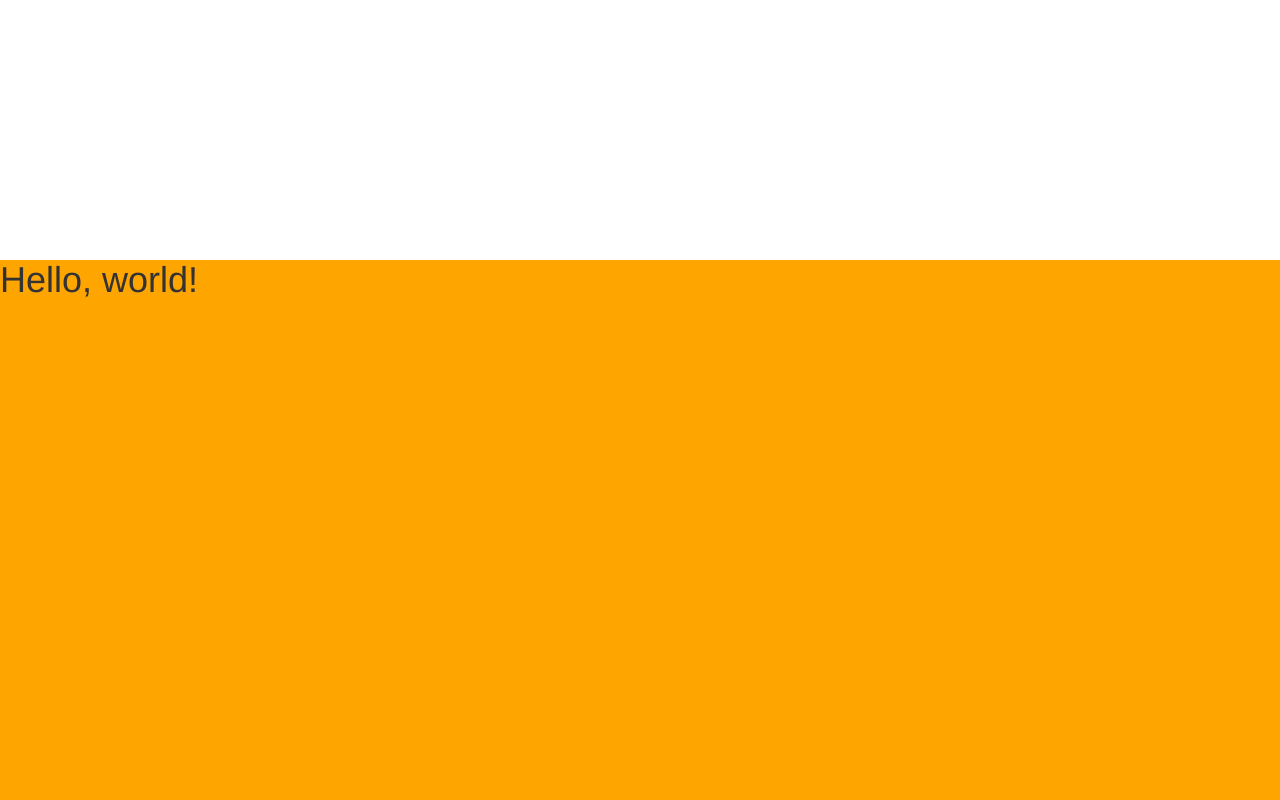
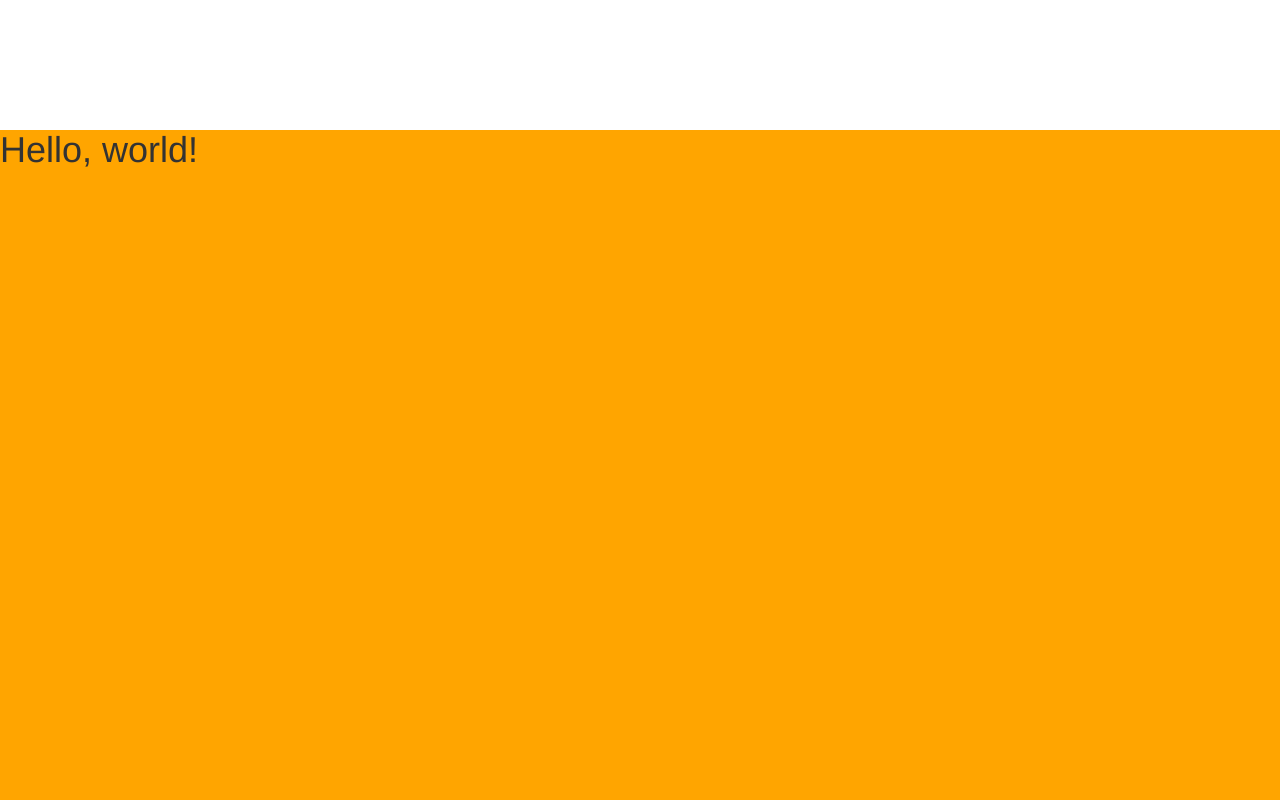
Before and after one commit to chkry/chkry-com, a plain HTML site: page index.html in a window 1280 px wide. Shown: the part 1500-2300 px from the top of the page. Drawn offline with nearby package versions, Linux system fonts and the light colour scheme.

Commit message:
[StyleSheet][Sixth] Element css fix while scrolling not updating

```diff
--- a/css/stylesheet.css
+++ b/css/stylesheet.css
@@ -25,8 +25,8 @@
 
   #third {
       position: static;
-      margin-top: 120vh;
-      height: 100vh;
+      margin-top: 830px;
+      height: 800px;
       width: 100%;
       z-index: -910;
       background-color: orange;
```
